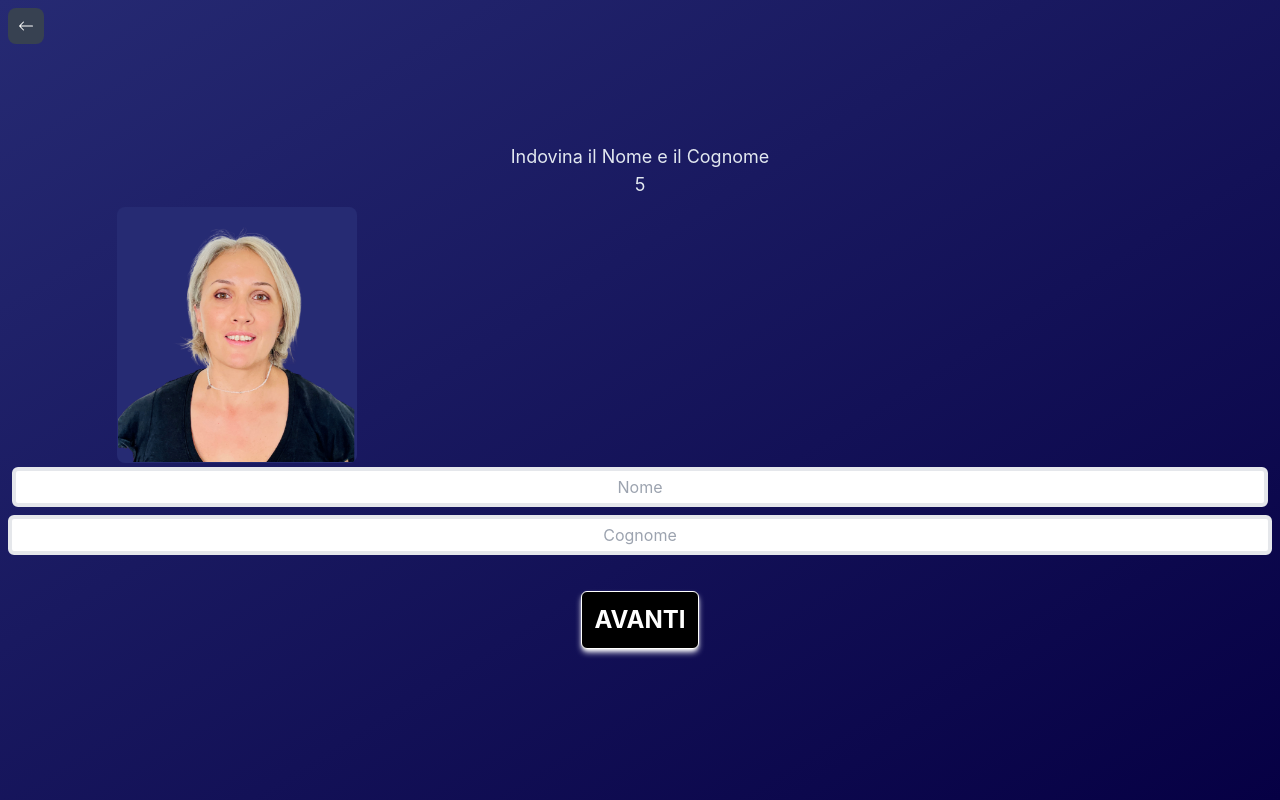
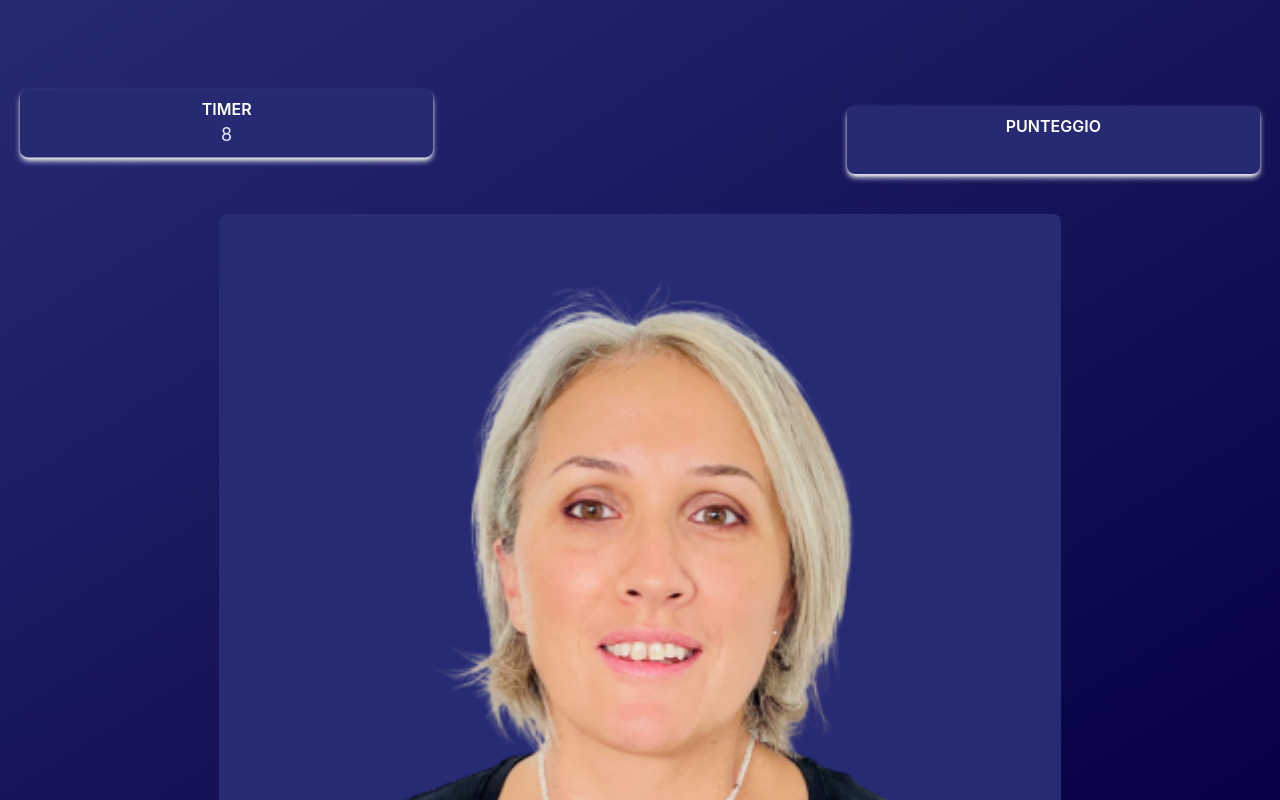
Before and after one commit to GiacomoPasqualiMiller/miller-names, a React (Create React App) app: page /foto in a window 1280 px wide. Shown: the top 800 px of the page. Built offline with nearby package versions, Linux system fonts and the light colour scheme.

Commit message:
grafica finale

```diff
--- a/src/components/Foto.js
+++ b/src/components/Foto.js
@@ -458,7 +458,7 @@ const millerBackup = [
     Nome: "federica",
     Cognome: "ferrari",
     Sezione: "accounting",
-    Foto: "Federica-Ferrari.png"
+    Foto: "Federica-Ferrari.png",
   },
   {
     Id: 12,
@@ -471,7 +471,7 @@ const millerBackup = [
     Nome: "marina",
     Cognome: "cormio",
     Sezione: "accounting",
-    Foto: "Marina-Cormio.png"
+    Foto: "Marina-Cormio.png",
   },
   {
     Id: 14,
@@ -484,7 +484,7 @@ const millerBackup = [
     Nome: "stefania",
     Cognome: "scarpulla",
     Sezione: "accounting",
-    Foto: "Stefania-Scarpulla.png"
+    Foto: "Stefania-Scarpulla.png",
   },
   {
     Id: 16,
@@ -803,28 +803,29 @@ const Foto = () => {
   const [cognomeValue, setCognomeValue] = useState("");
   const [imgCasuale, setImgCasuale] = useState(null);
   const [personChoosen, setPersonChoosen] = useState([]);
-  const [guess,setGuess] = useState(0);
-  const [total,setTotal] = useState(0);
-const [counterController,setCounterController] = useState(true)
+  const [guess, setGuess] = useState(0);
+  const [result, setResult] = useState("bg-[#262A73]");
+  const [total, setTotal] = useState(0);
+  const [counterController, setCounterController] = useState(true);
   const [counter, setCounter] = useState(0);
 
-  useEffect(() =>{
-      if(counterController){
-          setTimeout(()=>setCounter(counter +1), 1000);
+  useEffect(() => {
+    if (counterController) {
+      setTimeout(() => setCounter(counter + 1), 1000);
     }
-  },[counter]);
+  }, [counter]);
 
-  const segnaRisultato = async() =>{
-try{
-  let responseCliente = await api.post('classifica',{ris:{Punteggio:guess,Tempo:counter,Utente:sessionStorage.getItem('usernameMillerGames')}}, )
-}catch{
-
-}
-
-
-  }
-
-
+  const segnaRisultato = async () => {
+    try {
+      let responseCliente = await api.post("classifica", {
+        ris: {
+          Punteggio: guess,
+          Tempo: counter,
+          Utente: sessionStorage.getItem("usernameMillerGames"),
+        },
+      });
+    } catch {}
+  };
 
   const handleValueNome = (e) => {
     handleChangeNome(e);
@@ -862,25 +863,36 @@ try{
     }, 2000);
   };
   const verifyName = (nome, cognome) => {
-    console.log(nome,cognome)
-    if(nome?.replace(/\s/g,'') === personChoosen.Nome.replace(/\s/g,'') && cognome?.replace(/\s/g,'') === personChoosen.Cognome.replace(/\s/g,'')){
+    console.log(nome, cognome);
+    if (
+      nome?.replace(/\s/g, "") === personChoosen.Nome.replace(/\s/g, "") &&
+      cognome?.replace(/\s/g, "") === personChoosen.Cognome.replace(/\s/g, "")
+    ) {
       //goodStickerPop()
-setGuess(guess+1)
-    }else{
+      setGuess(guess + 1);
+      setResult("bg-[#2bb00d]");
+      setTimeout(() => {
+        setResult("bg-[#262A73]");
+      }, 500);
+    } else {
+      setResult("bg-[#ff0000]");
+      setTimeout(() => {
+        setResult("bg-[#262A73]");
+      }, 500);
       //badStickerPop();
     }
 
-setTotal(total+1)
+    setTotal(total + 1);
 
-if(total+1 === 15){
-  setCounterController(false)
+    if (total + 1 === 15) {
+      setCounterController(false);
       segnaRisultato();
-  return
+      return;
     }
 
-    setNomeValue("")
-    setCognomeValue("")
-    setMillers(millers.filter(m=>m.Id !== personChoosen.Id))
+    setNomeValue("");
+    setCognomeValue("");
+    setMillers(millers.filter((m) => m.Id !== personChoosen.Id));
     //reloadPage();
   };
 
@@ -938,27 +950,27 @@ if(total+1 === 15){
     }
   };
   const cognomiRandom = (obj) => {
-    let choosen= obj[Math.floor(Math.random()*obj.length)]
-    console.log(choosen.Cognome)
+    let choosen = obj[Math.floor(Math.random() * obj.length)];
+    console.log(choosen.Cognome);
     try {
-      require(`../images/pics/${choosen.Cognome}.png`)
+      require(`../images/pics/${choosen.Cognome}.png`);
 
-       setImgCasuale(choosen.Cognome)
+      setImgCasuale(choosen.Cognome);
     } catch (err) {
-      cognomiRandom(obj)
+      cognomiRandom(obj);
     }
 
-    setPersonChoosen(choosen)
+    setPersonChoosen(choosen);
 
     setUpdated(true);
   };
-  const imgCreator=()=>{
+  const imgCreator = () => {
     cognomiRandom(millers);
-  }
+  };
   useEffect(() => {
     const fetchData = async () => {
       //const millerImg= miller.filter((elm)=> elm.Foto !== undefined)
-      imgCreator()
+      imgCreator();
     };
     fetchData();
   }, [millers]);
@@ -966,45 +978,63 @@ if(total+1 === 15){
   return (
     <>
       <div className="flex-col flex flex-wrap justify-center bg-gradient-to-br from-[#262A73] to-[#060044] p-2 pt-4 w-full h-screen">
-      <div className="w-50 h-50 absolute top-2 left-2">
-          <button
-            style={{ color: "white" }}
-            onClick={() => navigate("/home")}
-            id="back-btn"
-            className="w-50 h-50 bg-gray-700 focus:outlink-none focus:ring-4 focus:ring-gray-700 ring-gray-200 rounded-lg p-2.5 "
+        {/* <span className="" style={{ display: total >= 15 ? "None" : "" }}>
+          Indovina il Nome e il Cognome
+        </span> */}
+        <div
+          className="w-full flex justify-between mb-10 px-3 row font-semibold"
+          style={{ display: total >= 15 ? "None" : "" }}
         >
-            <svg
-              xmlns="http://www.w3.org/2000/svg"
-              width="16"
-              height="16"
-              fill="currentColor"
-              className="bi bi-arrow-left"
-              viewBox="0 0 16 16"
+          <div className="bg-[#262A73] rounded-lg w-1/3 justify-center flex flex-wrap p-2 shadow-white shadow-md animate-bounce">
+            <h1 className="text-white w-full text-center">TIMER</h1>
+            <span
+              className="font-normal"
+              style={{ display: total >= 15 ? "None" : "" }}
             >
-              <path
-                fillRule="evenodd"
-                d="M15 8a.5.5 0 0 0-.5-.5H2.707l3.147-3.146a.5.5 0 1 0-.708-.708l-4 4a.5.5 0 0 0 0 .708l4 4a.5.5 0 0 0 .708-.708L2.707 8.5H14.5A.5.5 0 0 0 15 8z"
+              {counter + " "}
+            </span>
+          </div>
+          <div
+            className={`${result} rounded-lg w-1/3 justify-center flex flex-wrap p-2 shadow-white shadow-md`}
+          >
+            <h1 className="text-white w-full text-center">PUNTEGGIO</h1>
+            <span
+              className="font-normal"
+              style={{ display: total >= 15 ? "None" : "" }}
+            >
+              {total > 0 ? guess + "/" + total : ""}
+            </span>
+          </div>
+        </div>
+
+        {/* TOTALE */}
+        <div className="w-full bg-[#262A73] flex flex-wrap justify-center p-5 shadow-white shadow-md rounded-lg" style={{ display: total >= 15 ? "" : "None" }}>
+          <h1 className="text-center text-white text-4xl" >
+            <span className="font-bold w-full text-2xl">IL TUO PUNTEGGIO È:</span>  {guess + "/" + total}
+          </h1>
+        </div>
+
+        <div style={{ display: total >= 15 ? "None" : "" }} className="mb-1 ">
+          <div className="group relative ">
+            {imgCasuale ? (
+              <div className="relative h-2/3 w-2/3 overflow-hidden rounded-lg bg-white group-hover:opacity-75 sm:aspect-w-2 sm:aspect-h-1 sm:h-2/3 mx-auto">
+                <img
+                  src={require(`../images/pics/${imgCasuale}.png`)}
+                  className="h-full w-full object-cover object-center "
                 />
-            </svg>
-          </button>
               </div>
-        <span className="" style={{display:total >= 15?"None":""}}>Indovina il Nome e il Cognome</span>
-        <span className="" style={{display:total >= 15?"None":""}}>{counter + " " +(total>0?guess+"/"+total:"")}</span>
-
-        <h1 style={{display:total >= 15?"":"None"}}>{guess+"/"+total}</h1>
-        <div style={{display:total >=15?"None":""}} className="mt-2 space-y-12 lg:grid lg:grid-cols-3 lg:gap-x-6 lg:space-y-0 mx-10">
-        <div className="group relative ">
-        {imgCasuale ? (<div className="relative h-60 w-60 overflow-hidden rounded-lg bg-white group-hover:opacity-75 sm:aspect-w-2 sm:aspect-h-1 sm:h-64 lg:aspect-w-1 lg:aspect-h-1 mx-auto">
-        <img src={require(`../images/pics/${imgCasuale}.png`)} className="h-full w-full object-cover object-center " />
-          </div>): (
-            <div className="relative h-80 w-full overflow-hidden rounded-lg bg-white group-hover:opacity-75 sm:aspect-w-2 sm:aspect-h-1 sm:h-64 lg:aspect-w-1 lg:aspect-h-1">
+            ) : (
+              <div className="relative h-80 w-full overflow-hidden rounded-lg bg-white group-hover:opacity-75 sm:aspect-w-2 sm:aspect-h-1 sm:h-64">
                 <img className="h-full w-full object-cover object-center " />
               </div>
             )}
           </div>
         </div>
-        <form className="flex flex-wrap align-middle w-full justify-center" style={{display:total >= 15?"None":""}}>
-          <label className="text-center m-1 space-y-2  w-full">
+        <form
+          className="flex flex-wrap align-middle w-2/3 mx-auto justify-center"
+          style={{ display: total >= 15 ? "None" : "" }}
+        >
+          <label className="text-center my-1 w-full space-y-2">
             <input
               placeholder="Nome"
               value={nomeValue}
@@ -1021,18 +1051,18 @@ if(total+1 === 15){
             />
           </label>
         </form>
-        <div className="flex mx-auto p-4 mt-4">
+        <div
+          className="flex mx-auto p-4 mt-4"
+          style={{ display: total >= 15 ? "None" : "" }}
+        >
           <button
-            //style={{ backgroundColor:  "green"}}
             onClick={() => handleCheck()}
-            className="bg-black border border-white shadow-white rounded-md p-3 text-2xl text-white font-bold uppercase shadow-md"
+            className="bg-[#262A73] shadow-white shadow-md rounded-md p-3 text-2xl text-white font-bold uppercase "
           >
             Avanti
           </button>
         </div>
       </div>
-
-
     </>
   );
 };
```
Lines whose indentation alone changed are shown as unchanged.
